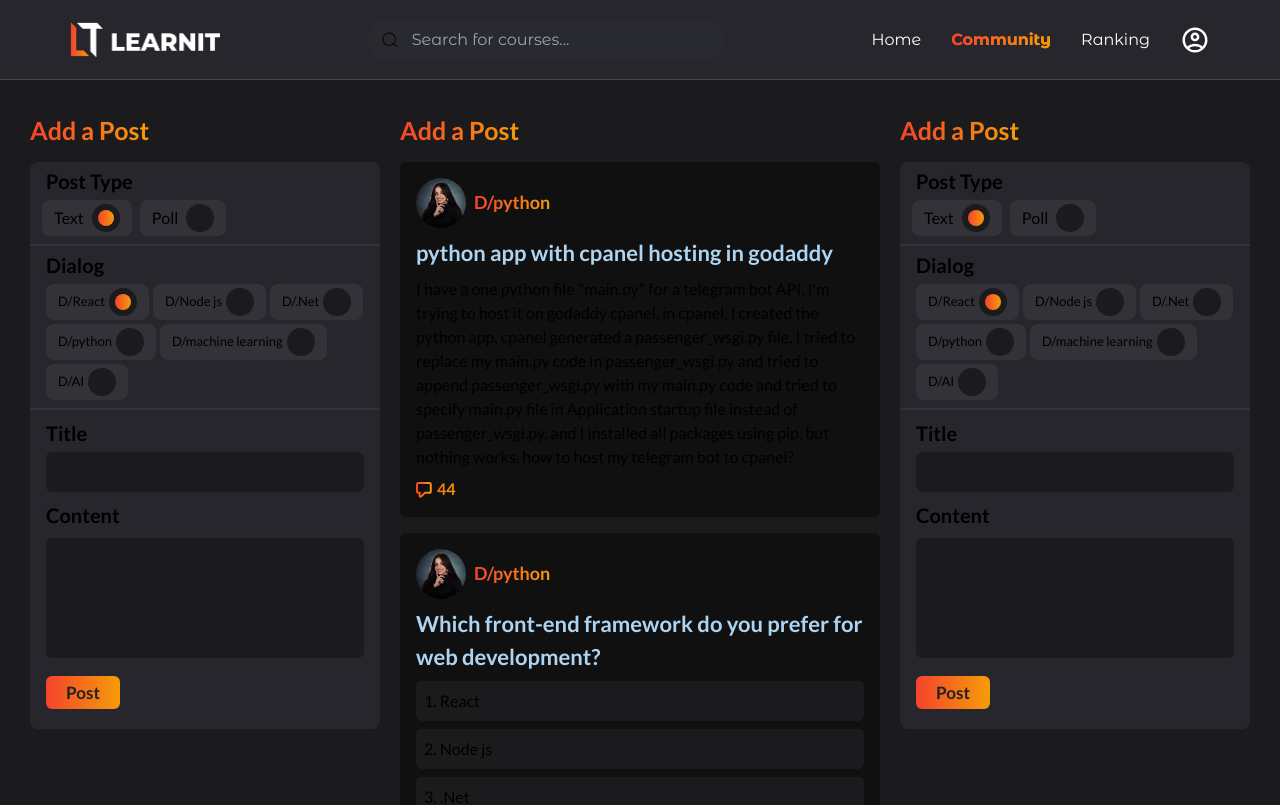
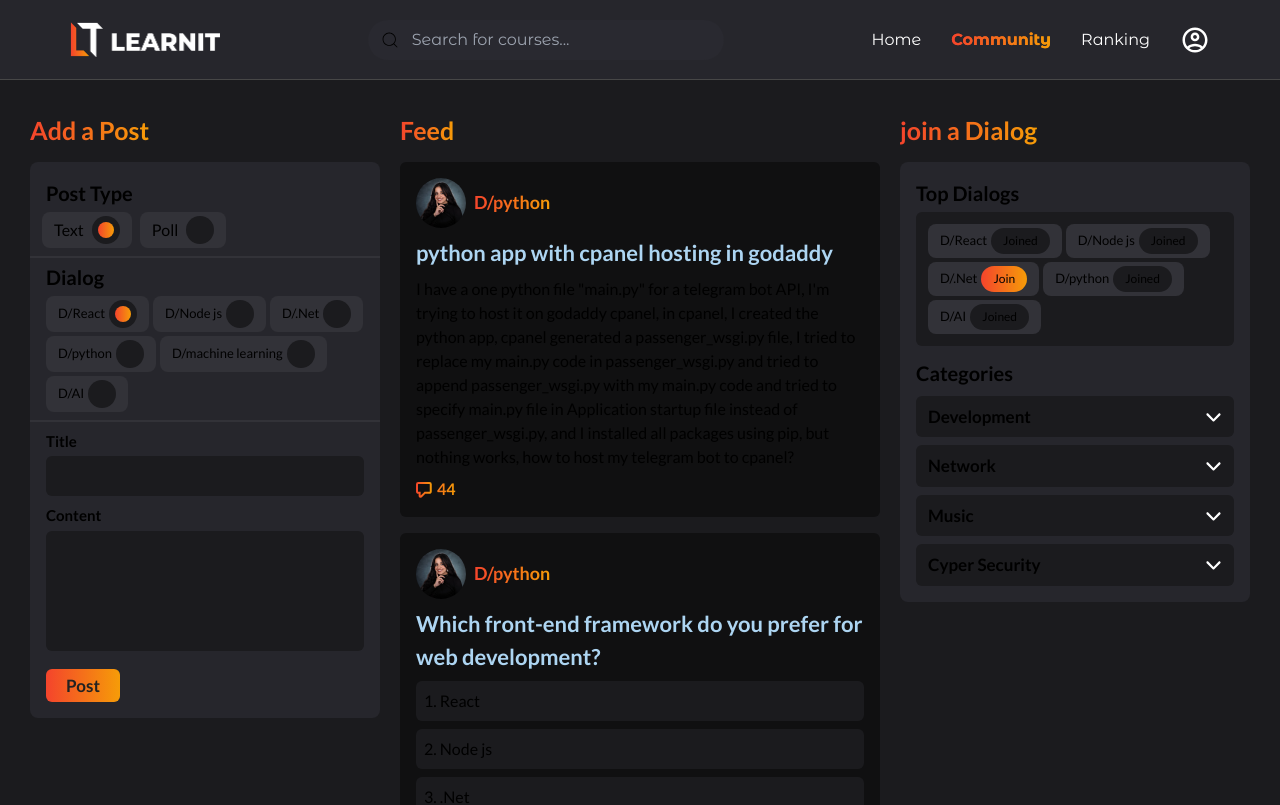
Before and after one commit to OmarFathy22/Learnit-frontend, a Next.js app: page /community in a window 1280 px wide. Shown: the top 805 px of the page. Built offline with nearby package versions, Linux system fonts and the light colour scheme.

Commit message:
community page has been finished

```diff
--- a/app/community/components/addPost.tsx
+++ b/app/community/components/addPost.tsx
@@ -30,7 +30,7 @@ export default function App(props: IAppProps) {
     <div className="py-3 sticky left-0 top-0">
         <h1 className="font-bold gradient-text text-[25px] mb-3">Add a Post</h1>
         <div className="bg-[--bg-secondary] rounded-lg ">
-          <h1 className="font-bold text-[20px] px-4 py-1">Post Type</h1>
+          <h1 className="font-bold text-[20px] px-4 pb-1 py-4">Post Type</h1>
           <div className="flex items-center border-b-[2px] border-b-[#323238] px-3 gap-2 pb-2">
             <div className="flex items-center py-1 px-3 gap-2  bg-[#323238] rounded-lg">
               <h1>Text</h1>
@@ -82,18 +82,18 @@ export default function App(props: IAppProps) {
           </ul>
           <div className="border-t-[2px] border-t-[#323238] mt-2">
             <div className="px-4 py-2">
-              <h1 className="font-bold text-[20px]">Title</h1>
+              <h1 className="font-bold text-[15px]">Title</h1>
               <div>
                 <input className="bg-[--bg-primary] rounded-md p-2 w-full mt-1" />
               </div>
             </div>
             <div className="px-4">
-              <h1 className="font-bold text-[20px]">Content</h1>
+              <h1 className="font-bold text-[15px]">Content</h1>
               <div>
-                <textarea className="bg-[--bg-primary] rounded-md p-3 w-full min-h-[120px] mt-2 resize-none " />
+                <textarea className="bg-[--bg-primary] rounded-md p-3 w-full min-h-[120px] mt-1 resize-none " />
               </div>
             </div>
-            <button className="gradient-bg mx-4 mt-3 mb-5 py-1  px-5 rounded-md text-[17px] font-bold text-[#222]">
+            <button className="gradient-bg mx-4 mt-3 mb-4 py-1  px-5 rounded-md text-[17px] font-bold text-[#222]">
               Post
             </button>
           </div>
--- /dev/null
+++ b/app/community/components/dialog/Categories.tsx
@@ -0,0 +1,66 @@
+import { useState } from "react";
+import DownArrow from "../../../../components/svgs/down-arrow";
+import { Collapse } from "react-collapse";
+
+export interface IAppProps {
+  title: string;
+}
+const dialogs = [
+  "React",
+  "Node js",
+  ".Net",
+  "python",
+  // "machine learning",
+  "AI",
+
+];
+export default function App({title}: IAppProps) {
+  const [isOpened, setIsOpened] = useState(false);
+  const [chooseDialog, setChooseDialog] = useState(0);
+  const handleOpen = () => {
+    setIsOpened(!isOpened);
+  };
+  const handleChooseDialog = (index: number) => (
+    event: React.MouseEvent<HTMLButtonElement>
+  ) => {
+    setChooseDialog(index);
+  };
+  return (
+  <div className="bg-[--bg-primary] p-2 px-3 rounded-md">
+      <div onClick={handleOpen} className=" cursor-pointer flex items-center justify-between ">
+          <h1 className=" font-bold text-[17px]">{title}</h1>
+          <div
+
+            className=" font-bold text-[22px] cursor-pointer"
+          >
+            <div
+              className={`transition-transform duration-500 ease-in-out transform ${
+                isOpened ? "rotate-180" : ""
+              }`}
+            >
+              <DownArrow width="17" height="17" />
+            </div>
+          </div>
+      </div>
+        <Collapse isOpened={isOpened} theme={{ collapse: "custom-collapse" }}>
+        <ul className="flex flex-wrap gap-1 items-center  bg-[--bg-primary] rounded-md mt-1  max-h-[150px] overflow-auto">
+              {dialogs.map((dialog, i) => (
+                <li
+                  key={i}
+                  className="flex items-center py-1 px-3 gap-1  bg-[#323238] rounded-lg"
+                >
+                  <h1 className="text-[13px]">D/{dialog}</h1>
+                  <button
+                    onClick={handleChooseDialog(i)}
+                    className={`p-1 px-3 text-[12px] rounded-full bg-[--bg-primary] ${i == 2 && "gradient-bg"} cursor-pointer` }
+                  >
+                    {i === 2 ? "Join" : "Joined"}
+
+                  </button>
+                </li>
+              ))}
+            </ul>
+        </Collapse>
+  </div>
+  );
+}
--- a/app/community/components/feed.tsx
+++ b/app/community/components/feed.tsx
@@ -38,7 +38,7 @@ export default function App(props: IAppProps) {
   return (
     <div className="flex-1 ">
       <div className="py-3">
-        <h1 className="font-bold gradient-text text-[25px] mb-3">Add a Post</h1>
+        <h1 className="font-bold gradient-text text-[25px] mb-3">Feed</h1>
         <Post
           title={post.title}
           content={post.content}
--- a/app/community/components/joinDialog.tsx
+++ b/app/community/components/joinDialog.tsx
@@ -1,6 +1,7 @@
 "use client";
 import { useState } from "react";
 import DownArrow from "../../../components/svgs/down-arrow";
+import Categories from "./dialog/Categories";
 
 export interface IAppProps {}
 const dialogs = [
@@ -8,95 +9,46 @@ const dialogs = [
   "Node js",
   ".Net",
   "python",
-  "machine learning",
+  // "machine learning",
   "AI",
 
 ];
 export default function App(props: IAppProps) {
-  const [postType, setPostType] = useState(0);
   const [chooseDialog, setChooseDialog] = useState(0);
-  const handlePostType = (index: number) => (
-    event: React.MouseEvent<HTMLDivElement>
-  ) => {
-    setPostType(index);
-  };
   const handleChooseDialog = (index: number) => (
-    event: React.MouseEvent<HTMLDivElement>
+    event: React.MouseEvent<HTMLButtonElement>
   ) => {
     setChooseDialog(index);
   };
   return (
     <div className="max-w-[350px] relative  ">
     <div className="py-3 sticky left-0 top-0">
-        <h1 className="font-bold gradient-text text-[25px] mb-3">Add a Post</h1>
-        <div className="bg-[--bg-secondary] rounded-lg ">
-          <h1 className="font-bold text-[20px] px-4 py-1">Post Type</h1>
-          <div className="flex items-center border-b-[2px] border-b-[#323238] px-3 gap-2 pb-2">
-            <div className="flex items-center py-1 px-3 gap-2  bg-[#323238] rounded-lg">
-              <h1>Text</h1>
-              <div
-                onClick={handlePostType(0)}
-                className="rounded-full p-[6px] bg-[--bg-primary] cursor-pointer "
-              >
-                <div
-                  className={`${
-                    postType === 0 && "gradient-bg"
-                  } rounded-full p-2  `}
-                />
-              </div>
-            </div>
-            <div className="flex items-center py-1 px-3 gap-2  bg-[#323238] rounded-lg">
-              <h1>Poll</h1>
-              <div
-                onClick={handlePostType(1)}
-                className="rounded-full p-[6px] bg-[--bg-primary] cursor-pointer "
-              >
-                <div
-                  className={`${
-                    postType === 1 && "gradient-bg"
-                  } rounded-full p-2  `}
-                />
-              </div>
-            </div>
-          </div>
-          <h1 className="font-bold text-[20px] px-4 py-1">Dialog</h1>
-          <ul className="flex flex-wrap gap-1 items-center   px-4 max-h-[150px] overflow-auto">
+        <h1 className="font-bold gradient-text text-[25px] mb-3">join a Dialog</h1>
+        <div className="bg-[--bg-secondary] rounded-lg p-4">
+          <h1 className="font-bold text-[20px] ">Top Dialogs</h1>
+          <ul className="flex flex-wrap gap-1 items-center  bg-[--bg-primary] rounded-md mt-1  p-3 max-h-[150px] overflow-auto">
             {dialogs.map((dialog, i) => (
               <li
                 key={i}
                 className="flex items-center py-1 px-3 gap-1  bg-[#323238] rounded-lg"
               >
                 <h1 className="text-[13px]">D/{dialog}</h1>
-                <div
+                <button
                   onClick={handleChooseDialog(i)}
-                  className="rounded-full p-[6px] bg-[--bg-primary] cursor-pointer "
+                  className={`p-1 px-3 text-[12px] rounded-full bg-[--bg-primary] ${i == 2 && "gradient-bg"} cursor-pointer` }
                 >
-                  <div
-                    className={`${
-                      chooseDialog === i && "gradient-bg"
-                    } rounded-full p-2  `}
-                  />
-                </div>
+                  {i === 2 ? "Join" : "Joined"}
+
+                </button>
               </li>
             ))}
           </ul>
-          <div className="border-t-[2px] border-t-[#323238] mt-2">
-            <div className="px-4 py-2">
-              <h1 className="font-bold text-[20px]">Title</h1>
-              <div>
-                <input className="bg-[--bg-primary] rounded-md p-2 w-full mt-1" />
-              </div>
-            </div>
-            <div className="px-4">
-              <h1 className="font-bold text-[20px]">Content</h1>
-              <div>
-                <textarea className="bg-[--bg-primary] rounded-md p-3 w-full min-h-[120px] mt-2 resize-none " />
-              </div>
-            </div>
-            <button className="gradient-bg mx-4 mt-3 mb-5 py-1  px-5 rounded-md text-[17px] font-bold text-[#222]">
-              Post
-            </button>
-          </div>
+         <h1 className="text-[20px] font-bold mt-3">Categories</h1>
+        <ul className="flex flex-col gap-2 mt-2">
+           {["Development" , "Network" , "Music" , "Cyper Security"].map((item, i) => (
+            <Categories title={item} key={i}/>
+           ))}
+        </ul>
         </div>
     </div>
     </div>
--- a/app/courses/[id]/components/rightSide/sections.tsx
+++ b/app/courses/[id]/components/rightSide/sections.tsx
@@ -2,8 +2,8 @@
 import { useState } from "react";
 import * as React from "react";
 import { TiVideo } from "react-icons/ti";
+import DownArrowGrad from "../../../../../components/svgs/down-arrow-gradient";
 import DownArrow from "../../../../../components/svgs/down-arrow";
-import DownArrowGrad from "../../../../../components/svgs/down-arrow-gradient";
 import { Collapse } from "react-collapse";
 
 export interface IAppProps {
```
